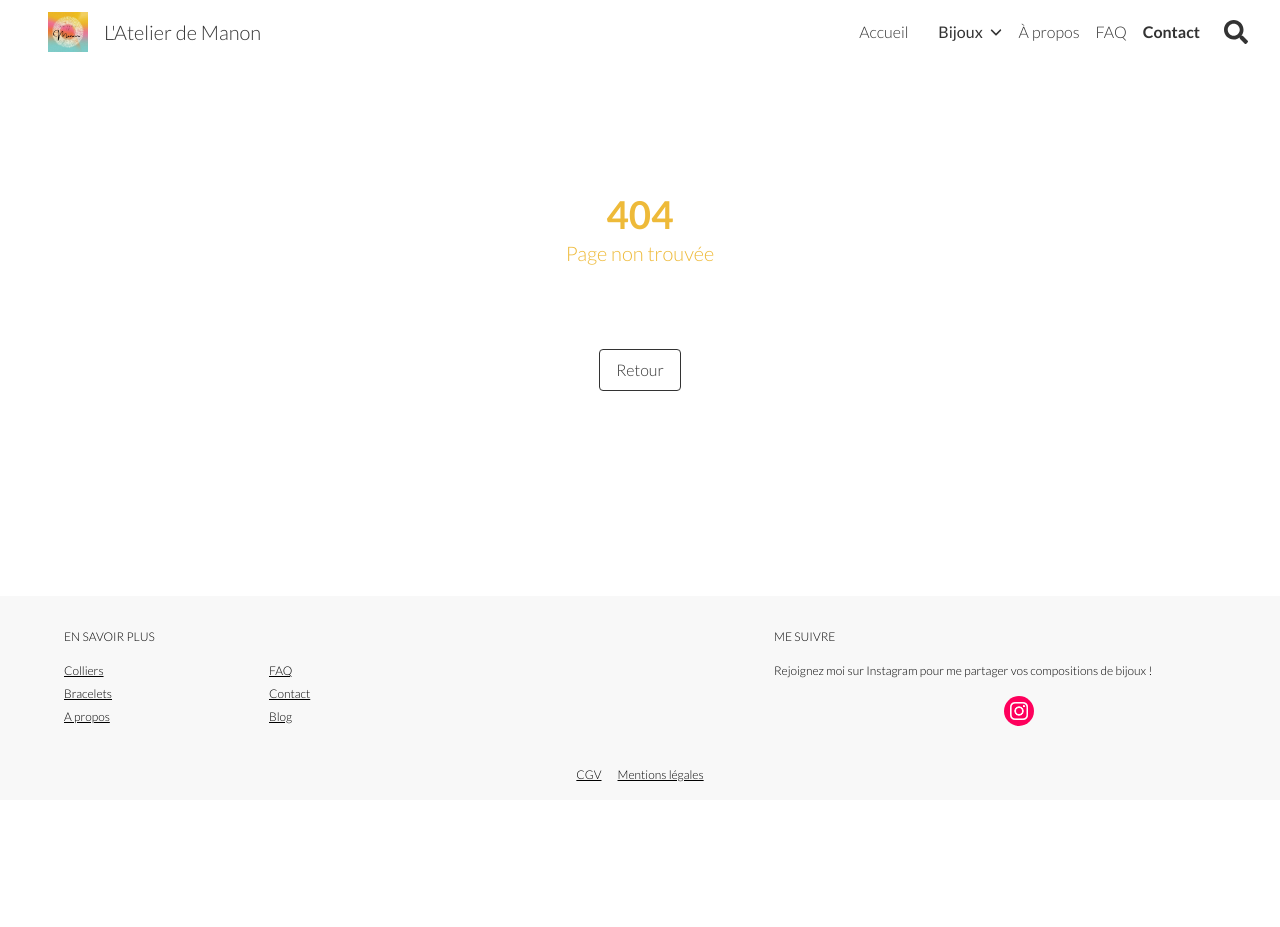
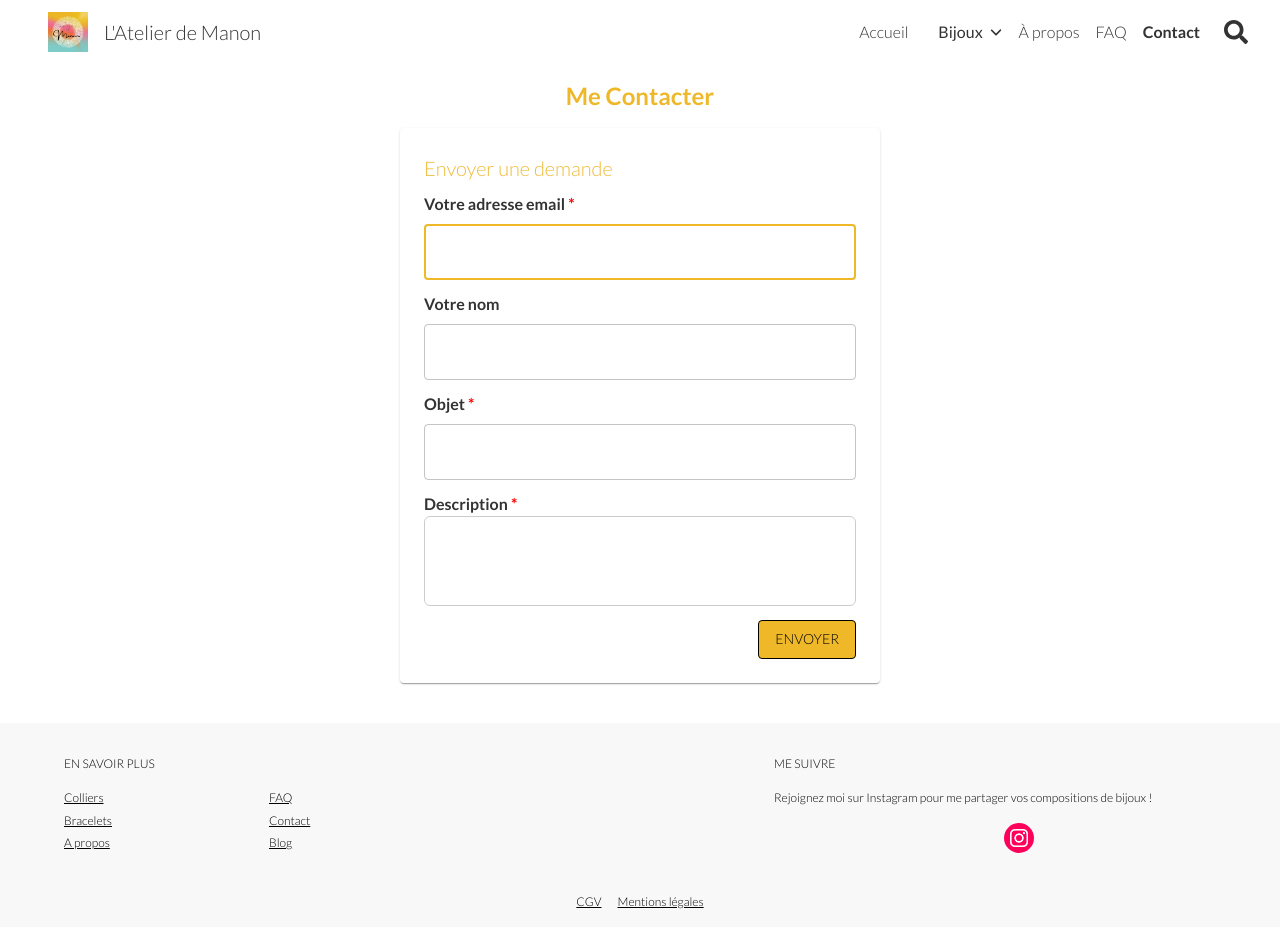
Before and after one commit to LovisCoding/atelier_manon_front, a React (Vite) app: page /contact in a window 1280 px wide. Before the commit the page ends 800 px from the top, so only its background shows below. Built offline with nearby package versions, Linux system fonts and the light colour scheme.

Commit message:
Contact : done

```diff
--- a/routes/AppRoutes.jsx
+++ b/routes/AppRoutes.jsx
@@ -11,6 +11,7 @@ import EmailSent from '../src/pages/EmailSent.jsx';
 import FAQ from '../src/pages/faq/Faq';
 import About from '../src/pages/About';
 import Home from '../src/pages/home/Home';
+import Contact from '../src/pages/Contact.jsx';
 
 import NotFound from '../src/pages/NotFound';
 import Admin from '../src/pages/admin/Admin';
@@ -44,6 +45,8 @@ const AppRoutes = () => {
 				<Route path="/cgv" element={<CGV />} />
 				<Route path="/cart" element={<Cart />} />
 				<Route path="/command/:id" element={<Command />} />
+				<Route path="/contact" element={<Contact />} />
+
 				{/* Routes sans le Footer */}
 				<Route path="/admin" element={<Admin />} />
 				<Route path="/admin/faq" element={<FoireAuxQuestions />} />
--- /dev/null
+++ b/src/pages/Contact.jsx
@@ -0,0 +1,119 @@
+
+import { useTheme } from "@emotion/react";
+import { Box, Card, Typography, TextField, TextareaAutosize, Button } from "@mui/material";
+
+import { useState } from "react";
+
+function Contact() {
+
+    const [email, setEmail] = useState("");
+    const [name, setName] = useState("");
+    const [comment, setComment] = useState("");
+    const [subject, setSubject] = useState("");
+
+    const theme = useTheme();
+
+    const handleContact = () => {
+        console.log('contact clicked');
+    }
+
+    return (
+        <Box display="flex" flexDirection="column" alignItems="center" mb={5} >
+            <Typography
+                fontWeight="bold"
+                variant="h5"
+                color="customYellow"
+                mt={2}
+                mb={2}
+            >Me Contacter</Typography>
+            <Card sx={{ width: '30rem' }} >
+                <Box padding={3} display="flex" flexDirection="column" gap={1} justifyContent="center" >
+
+                    <Typography
+                        variant="h6"
+                    >Envoyer une demande</Typography>
+
+                    <Box>
+                        <ContactLabel textContent="Votre adresse email" required />
+                        <TextField
+                            margin="dense"
+                            fullWidth
+                            color="customYellow"
+                            id="email"
+                            autoFocus
+                            value={email}
+                            onChange={e => setEmail(e.target.value)}
+                        />
+                    </Box>
+
+                    <Box>
+                        <ContactLabel textContent="Votre nom" />
+                        <TextField
+                            margin="dense"
+                            fullWidth
+                            color="customYellow"
+                            id="name"
+                            value={name}
+                            onChange={e => setName(e.target.value)}
+                        />
+                    </Box>
+
+                    <Box>
+                        <ContactLabel textContent="Objet" required />
+                        <TextField
+                            margin="dense"
+                            required
+                            fullWidth
+                            color="customYellow"
+                            id="subject"
+                            value={subject}
+                            onChange={e => setSubject(e.target.value)}
+                        />
+
+                    </Box>
+
+
+                    <Box>
+                        <ContactLabel textContent="Description" required />
+                        <TextareaAutosize
+                            multiline
+                            required
+                            minRows={4}
+                            style={{
+                                width: "100%",
+                                padding: "8px",
+                                fontSize: "16px",
+                                borderRadius: "6px",
+                                border: "1px solid #ccc",
+                                resize: " none",
+                                outlineColor: theme.palette.customYellow.main,
+                                fontWeight: 'normal'
+                            }}
+                            value={comment}
+                            onChange={e => setComment(e.target.value)}
+                        />
+                    </Box>
+
+                    <Button
+                        variant="yellowButton"
+                        onClick={e => handleContact()}
+                        sx={{width:'fit-content', alignSelf:'end'}}
+                    >Envoyer</Button>
+
+                </Box>
+            </Card>
+        </Box>
+    )
+}
+
+
+const ContactLabel = ({ textContent, required }) => {
+    return (
+        <Typography fontWeight="bold" >
+            {textContent} {required && <span style={{ color: 'red' }}>*</span>}
+        </Typography>
+    )
+}
+
+
+export default Contact;
```
